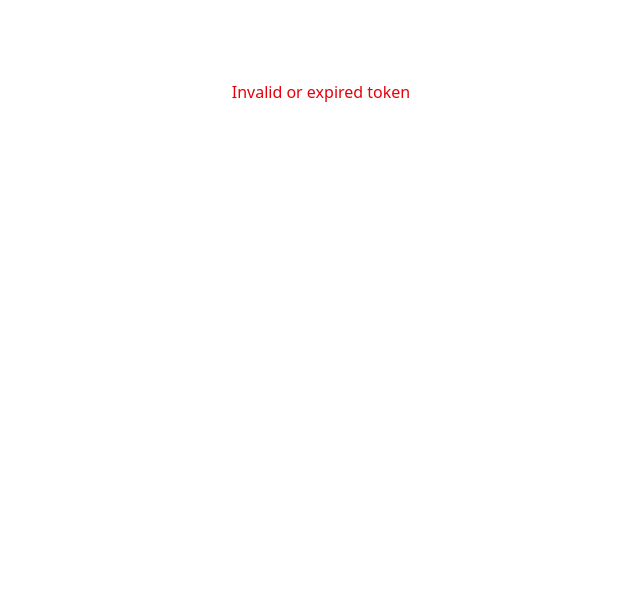
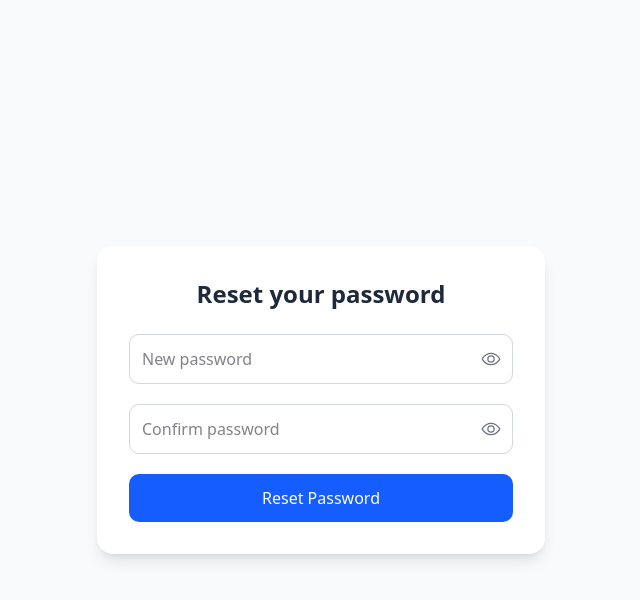
Before and after one commit to Hilola22/IKafil-frontend-, a Next.js app: page /auth/reset-password/1 in a window 1280 px wide. Shown: the top 600 px of the page, without its empty margins (319-959 px from the left). Built offline with nearby package versions, Linux system fonts and the light colour scheme.

Commit message:
reset password

```diff
--- a/src/app/(main-layout)/components/categories/CategoryView.tsx
+++ b/src/app/(main-layout)/components/categories/CategoryView.tsx
@@ -48,7 +48,7 @@ const CategoryView = () => {
 
         <div
           onClick={() => handleClick("iphone")}
-          className="relative rounded-2xl h-[180px] sm:h-[260px] lg:h-[220px] bg-[#f5f5f5] flex items-center justify-center overflow-hidden group cursor-pointer"
+          className="relative rounded-2xl h-[150px] sm:h-[260px] lg:h-[220px] bg-[#f5f5f5] flex items-center justify-center overflow-hidden group cursor-pointer"
         >
           <div className="w-[70%] h-[70%] relative">
             <Image
--- a/src/app/auth/reset-password/[password]/page.tsx
+++ b/src/app/auth/reset-password/[password]/page.tsx
@@ -1,42 +1,21 @@
 "use client";
 
-import { useEffect, useState } from "react";
+import { useState } from "react";
 import { useParams, useRouter } from "next/navigation";
 import axios from "axios";
 import toast from "react-hot-toast";
+import { IoEyeOutline, IoEyeOffOutline } from "react-icons/io5";
 
 export default function ResetPasswordPage() {
   const params = useParams();
   const token = params?.token as string;
   const router = useRouter();
 
-  const [checking, setChecking] = useState(true);
-  const [validToken, setValidToken] = useState(false);
   const [password, setPassword] = useState("");
   const [confirmPassword, setConfirmPassword] = useState("");
   const [loading, setLoading] = useState(false);
-
-  useEffect(() => {
-    if (!token) {
-      setChecking(false);
-      setValidToken(false);
-      return;
-    }
-    const check = async () => {
-      try {
-        const res = await axios.post(
-          "https://api.ikafil.uz/api/auth/verify-reset-token",
-          { token }
-        );
-        setValidToken(res.data?.valid === true);
-      } catch (err) {
-        setValidToken(false);
-      } finally {
-        setChecking(false);
-      }
-    };
-    check();
-  }, [token]);
+  const [showPassword, setShowPassword] = useState(false);
+  const [showConfirmPassword, setShowConfirmPassword] = useState(false);
 
   const handleReset = async (e: React.FormEvent) => {
     e.preventDefault();
@@ -50,8 +29,9 @@ export default function ResetPasswordPage() {
         "https://api.ikafil.uz/api/auth/reset-password",
         { token, password, confirmPassword }
       );
-      if (res.data?.success) {
-        toast.success(res.data.message || "Password changed");
+
+      if (res.status === 201 || res.statusText === "Created") {
+        toast.success(res.data.message || "Password successfully changed!");
         setTimeout(() => router.push("/auth/signin"), 2000);
       } else {
         toast.error(res.data?.message || "Invalid or expired token");
@@ -63,35 +43,65 @@ export default function ResetPasswordPage() {
     }
   };
 
-  if (checking)
-    return <div className="mt-20 text-center">Checking token...</div>;
-  if (!validToken)
   return (
-      <div className="mt-20 text-center text-red-600">
-        Invalid or expired token
-      </div>
-    );
+    <div className="min-h-screen flex items-center justify-center bg-gray-50">
+      <div className="bg-white shadow-lg rounded-2xl p-8 w-full max-w-md">
+        <h1 className="text-2xl font-semibold text-center mb-6 text-gray-800">
+          Reset your password
+        </h1>
 
-  return (
-    <div className="max-w-md mx-auto mt-24 p-6">
-      <h1 className="text-xl mb-4">Reset password</h1>
-      <form onSubmit={handleReset}>
+        <form onSubmit={handleReset} className="space-y-5">
+          <div className="relative">
             <input
+              type={showPassword ? "text" : "password"}
               value={password}
               onChange={(e) => setPassword(e.target.value)}
-          type="password"
               placeholder="New password"
+              className="w-full border border-gray-300 rounded-lg p-3 pr-10 focus:ring-2 focus:ring-blue-500 focus:border-blue-500 outline-none"
             />
+            <button
+              type="button"
+              onClick={() => setShowPassword(!showPassword)}
+              className="absolute right-3 top-1/2 transform -translate-y-1/2 text-gray-500 focus:outline-none"
+            >
+              {showPassword ? (
+                <IoEyeOffOutline size={20} />
+              ) : (
+                <IoEyeOutline size={20} />
+              )}
+            </button>
+          </div>
+
+          <div className="relative">
             <input
+              type={showConfirmPassword ? "text" : "password"}
               value={confirmPassword}
               onChange={(e) => setConfirmPassword(e.target.value)}
-          type="password"
               placeholder="Confirm password"
+              className="w-full border border-gray-300 rounded-lg p-3 pr-10 focus:ring-2 focus:ring-blue-500 focus:border-blue-500 outline-none"
             />
-        <button type="submit" disabled={loading}>
+            <button
+              type="button"
+              onClick={() => setShowConfirmPassword(!showConfirmPassword)}
+              className="absolute right-3 top-1/2 transform -translate-y-1/2 text-gray-500 focus:outline-none"
+            >
+              {showConfirmPassword ? (
+                <IoEyeOffOutline size={20} />
+              ) : (
+                <IoEyeOutline size={20} />
+              )}
+            </button>
+          </div>
+
+          <button
+            type="submit"
+            disabled={loading}
+            className="w-full bg-blue-600 text-white py-3 rounded-lg font-medium hover:bg-blue-700 transition-colors disabled:opacity-50"
+          >
             {loading ? "Updating..." : "Reset Password"}
           </button>
         </form>
       </div>
+    </div>
   );
 }
```
Lines whose indentation alone changed are shown as unchanged.
